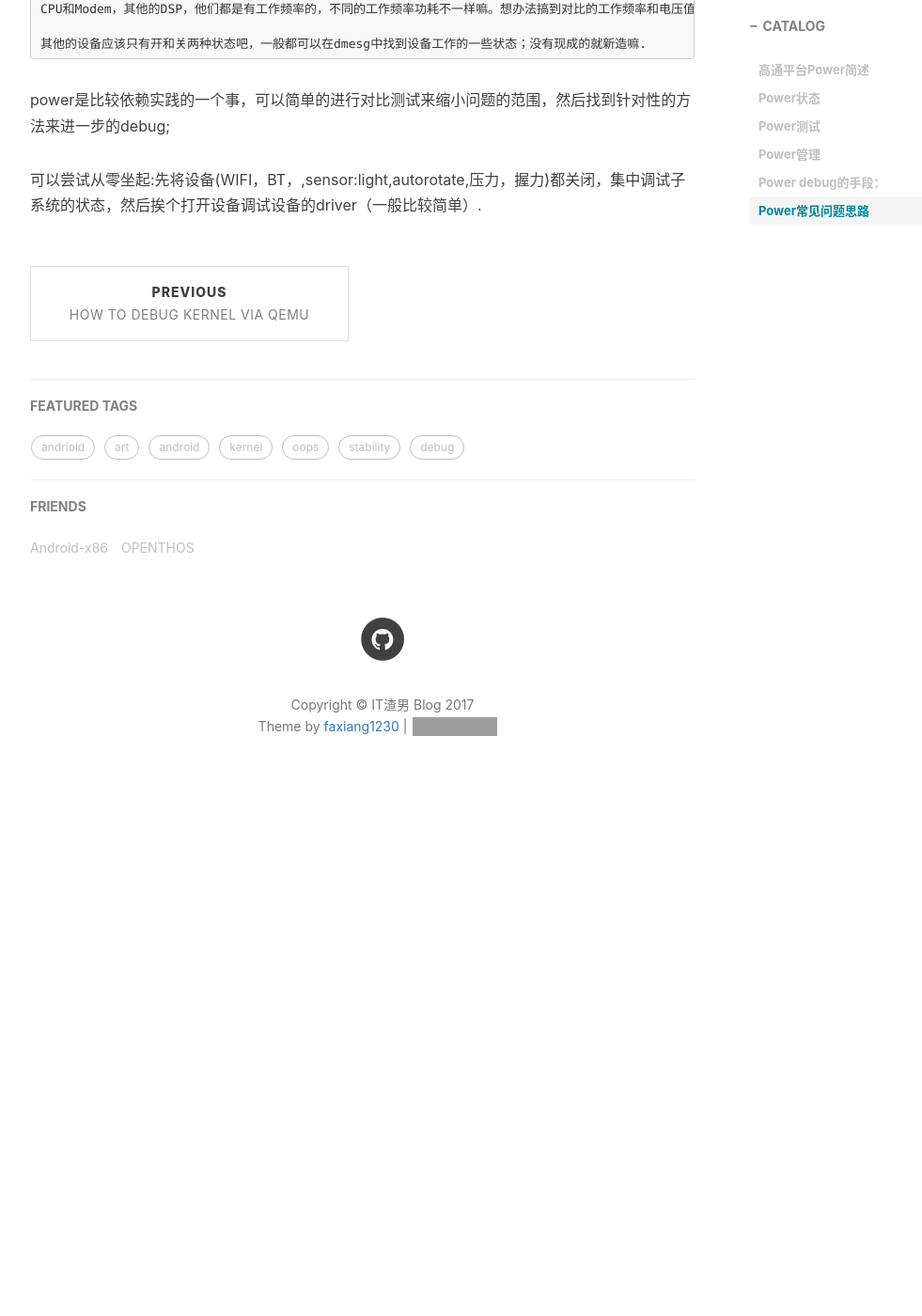
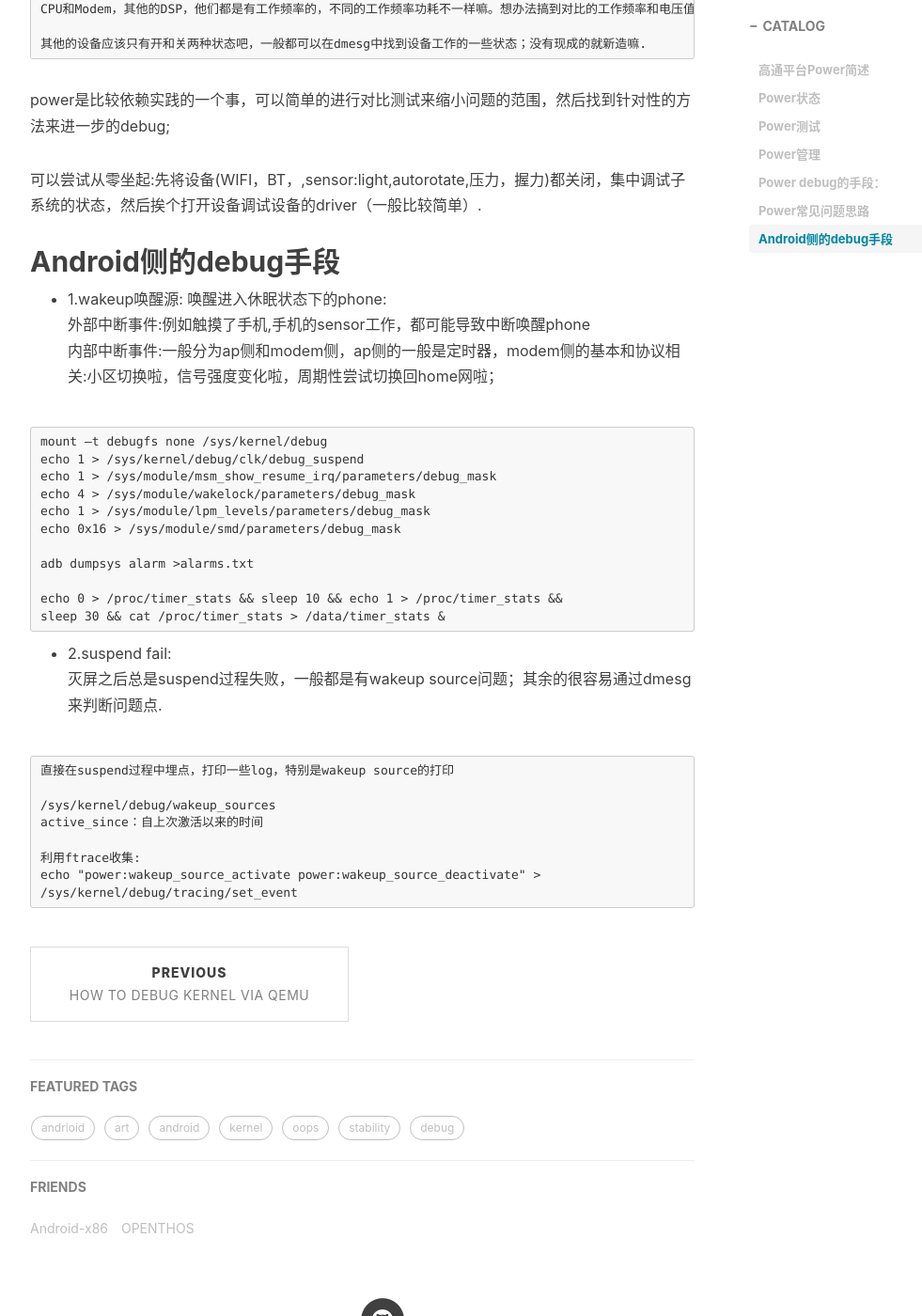
Before and after one commit to faxiang1230/faxiang1230.github.io, a Jekyll site: the page built from _posts/2017-07-09-Qualcomm-powersave.md, in a window 1280 px wide and 1400 px high, scrolled down 3947 px. Shown: the whole window at 94% size, without its empty margins (233-1214 px from the left). Built offline with Jekyll 4.4.1, drawn with Linux system fonts in a browser that asks for light colours; nearby versions of some CDN libraries; comment, search, counter and statistics services are not loaded; before the commit the page ends 4824 px from its top, so only the background shows below that; grey boxes are pictures that could not be loaded.

Commit message:
Update Power

````diff
--- a/_posts/2017-07-09-Qualcomm-powersave.md
+++ b/_posts/2017-07-09-Qualcomm-powersave.md
@@ -123,3 +123,38 @@ CPU和Modem，其他的DSP，他们都是有工作频率的，不同的工作频
 power是比较依赖实践的一个事，可以简单的进行对比测试来缩小问题的范围，然后找到针对性的方法来进一步的debug;
 
 可以尝试从零坐起:先将设备(WIFI，BT，,sensor:light,autorotate,压力，握力)都关闭，集中调试子系统的状态，然后挨个打开设备调试设备的driver（一般比较简单）.
+
+## Android侧的debug手段
+
+- 1.wakeup唤醒源:
+唤醒进入休眠状态下的phone:
+外部中断事件:例如触摸了手机,手机的sensor工作，都可能导致中断唤醒phone
+内部中断事件:一般分为ap侧和modem侧，ap侧的一般是定时器，modem侧的基本和协议相关:小区切换啦，信号强度变化啦，周期性尝试切换回home网啦；
+
+```
+mount –t debugfs none /sys/kernel/debug
+echo 1 > /sys/kernel/debug/clk/debug_suspend
+echo 1 > /sys/module/msm_show_resume_irq/parameters/debug_mask
+echo 4 > /sys/module/wakelock/parameters/debug_mask
+echo 1 > /sys/module/lpm_levels/parameters/debug_mask
+echo 0x16 > /sys/module/smd/parameters/debug_mask
+
+adb dumpsys alarm >alarms.txt
+
+echo 0 > /proc/timer_stats && sleep 10 && echo 1 > /proc/timer_stats &&
+sleep 30 && cat /proc/timer_stats > /data/timer_stats &
+```
+
+- 2.suspend fail:
+灭屏之后总是suspend过程失败，一般都是有wakeup source问题；其余的很容易通过dmesg来判断问题点.
+
+```
+直接在suspend过程中埋点，打印一些log，特别是wakeup source的打印
+
+/sys/kernel/debug/wakeup_sources
+active_since：自上次激活以来的时间
+
+利用ftrace收集:
+echo "power:wakeup_source_activate power:wakeup_source_deactivate" >
+/sys/kernel/debug/tracing/set_event
+```
````
